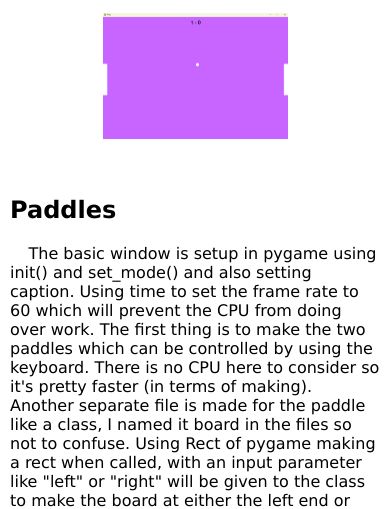
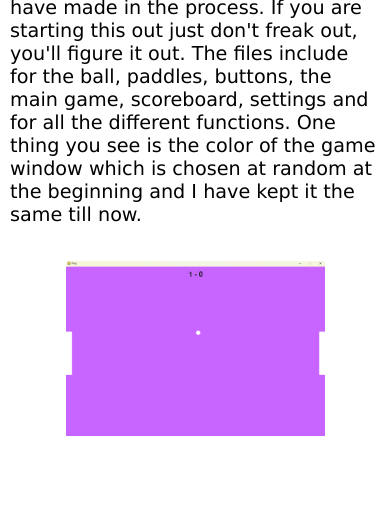
Before and after one commit to manishp608/devlog, a plain HTML site: page post1-pong.html in a window 390 px wide. Shown: the part 1008-1517 px from the top of the page. Drawn offline with Linux system fonts and the light colour scheme.

Commit message:
Tried my best to make this responsive

```diff
--- a/main.css
+++ b/main.css
@@ -44,7 +44,7 @@ body {
 .main-content {
     padding-left: 10px;
     padding-right: 10px;
-    max-width: 1000px;
+    max-width: 800px;
     display: block;
     margin: 0px auto;
 
@@ -53,6 +53,7 @@ body {
 .main-content-heading {
     text-align: left;
     margin-bottom: 0px;
+    font-size: 2em;
 }
 
 .paragraph_heading {
@@ -79,7 +80,7 @@ body {
 
 .paragraphs {
     margin-top: 10px;
-
+    font-size: 1.2em;
 }
 
 #list {
@@ -124,7 +125,8 @@ body {
 .posts {
     display: block;
     margin: 50px auto;
-    width: 40%;
+    /* width: 40%; */
+    max-width: 400px;
     border: 1px solid rgb(119, 119, 119);
     transition: box-shadow 0.3s ease;
     padding: 5px 10px;
@@ -144,6 +146,7 @@ img {
 .body-images {
     display: block;
     margin: 0px auto;
-    width: 50%;
-    height: 50%;
+    width: 70%;
+    height: 70%;
+    padding: 4vw;
 }
--- a/post1-pong.html
+++ b/post1-pong.html
@@ -4,8 +4,9 @@
 
 <head>
     <link rel="stylesheet" href="main.css">
+    <meta name="viewport" content="width=device-width, initial-scale=1.0">
     <title>Pong</title>
-    <meta name="viewport" content="width=device-width, initial-scale=1.0">
+
 
 </head>
 
```
Also changed, not shown: index.html (+1 -0 lines), main - Copy.html (+3 -0 lines), post2-countdown.html (+1 -0 lines).
